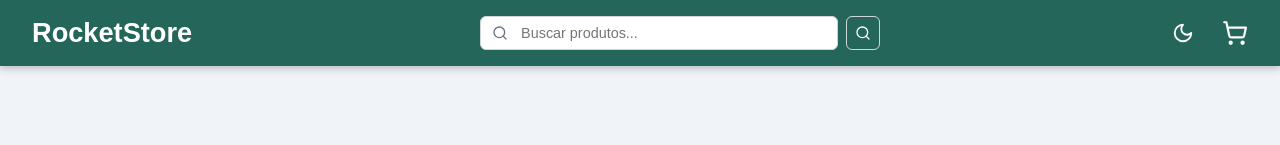
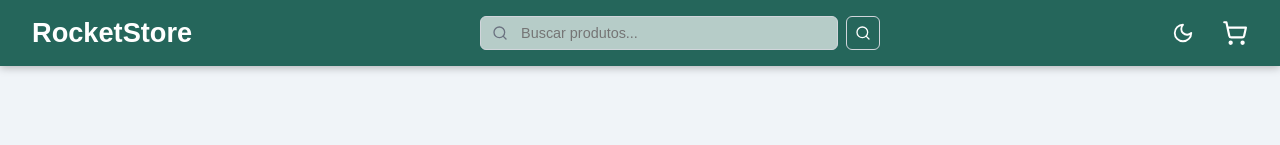
Before and after one commit to Mickael-7/RocketStore, a React (Vite) app in the folder rocketlab-store/: page / in a window 1280 px wide. Shown: the top 145 px of the page. Built offline with nearby package versions, Linux system fonts and the light colour scheme.

Commit message:
fix(index):ajustar transparencia da searchbar

```diff
--- a/rocketlab-store/src/index.css
+++ b/rocketlab-store/src/index.css
@@ -71,7 +71,7 @@ body.light-theme {
   --checkout-button-primary-text: var(--cart-button-primary-text, white);
   --checkout-button-disabled-bg: var(--product-card-button-disabled-bg, #cccccc);
 
-  --searchbar-input-bg: #ffffff;
+  --searchbar-input-bg: #ffffffa9;
   --searchbar-input-text-color: var(--app-text-color);
   --searchbar-input-border-color: #d1d5db;
   --searchbar-input-placeholder-color: #9ca3af;
@@ -166,7 +166,7 @@ body.dark-theme {
   --checkout-button-primary-text: var(--cart-button-primary-text, white);
   --checkout-button-disabled-bg: var(--product-card-button-disabled-bg, #4a5568);
 
-  --searchbar-input-bg: #374151;
+  --searchbar-input-bg: #37415135;
   --searchbar-input-text-color: var(--app-text-color);
   --searchbar-input-border-color: #4b5563;
   --searchbar-input-placeholder-color: #9ca3af;
```
